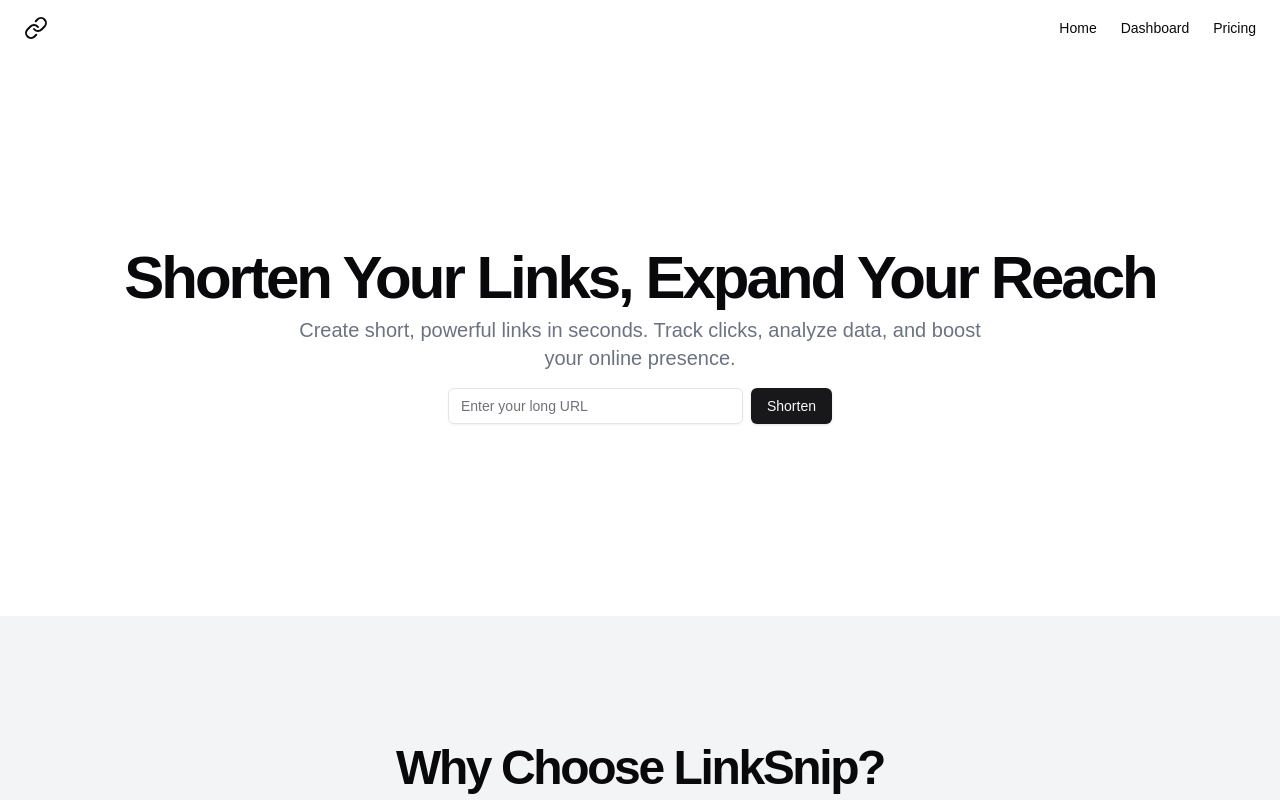
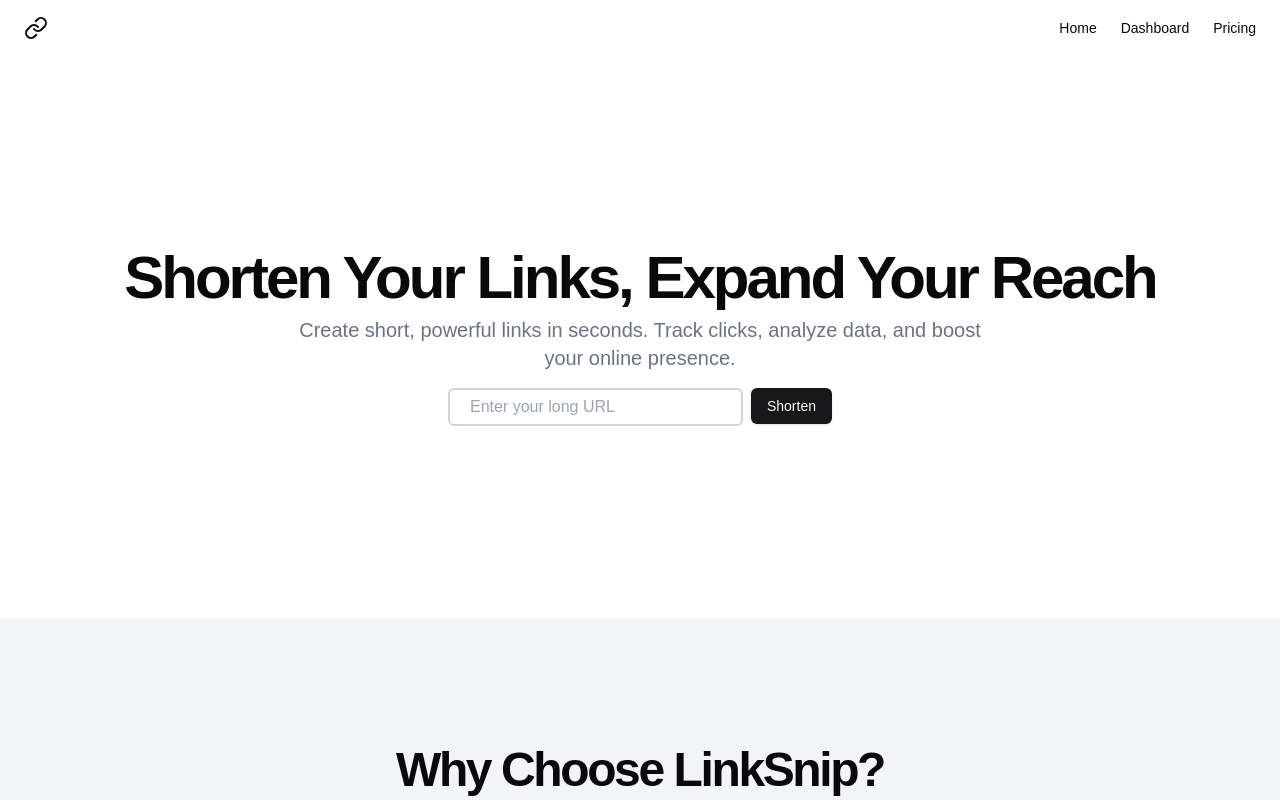
Before and after one commit to AnchalDevBytes/lnk, a Next.js app in the folder frontend/: page / in a window 1280 px wide. Shown: the top 800 px of the page. Built offline with nearby package versions, Linux system fonts and the light colour scheme; no server answers.

Commit message:
fixed deployment again

```diff
--- a/frontend/src/app/page.tsx
+++ b/frontend/src/app/page.tsx
@@ -1,6 +1,5 @@
 "use client"
 import { Button } from "@/components/ui/button"
-import { Input } from "@/components/ui/input"
 import { ShortenUrlInterface } from "@/interfaces/shortenUrlInterface";
 import axios, { AxiosResponse } from "axios";
 import { FormEvent, useState } from 'react'
@@ -54,8 +53,8 @@ export default function LandingPage() {
                   onSubmit={handleSubmit}
                   className="flex space-x-2"
                 >
-                  <Input
-                    className="flex-1"
+                  <input
+                    className="flex-1 border-2 border-gray-300 px-5 py-[5px] rounded-md"
                     placeholder="Enter your long URL"
                     type="url"
                     value={longUrl}
--- a/frontend/src/components/ui/input.tsx
+++ /dev/null
@@ -1,26 +0,0 @@
-import * as React from "react"
-
-import { cn } from "@/lib/utils"
-
-// eslint-disable-next-line @typescript-eslint/no-empty-interface
-export interface InputProps extends React.InputHTMLAttributes<HTMLInputElement> {}
-
-
-const Input = React.forwardRef<HTMLInputElement, InputProps>(
-  ({ className, type, ...props }, ref) => {
-    return (
-      <input
-        type={type}
-        className={cn(
-          "flex h-9 w-full rounded-md border border-input bg-transparent px-3 py-1 text-sm shadow-sm transition-colors file:border-0 file:bg-transparent file:text-sm file:font-medium file:text-foreground placeholder:text-muted-foreground focus-visible:outline-none focus-visible:ring-1 focus-visible:ring-ring disabled:cursor-not-allowed disabled:opacity-50",
-          className
-        )}
-        ref={ref}
-        {...props}
-      />
-    )
-  }
-)
-Input.displayName = "Input"
-
-export { Input }
```
